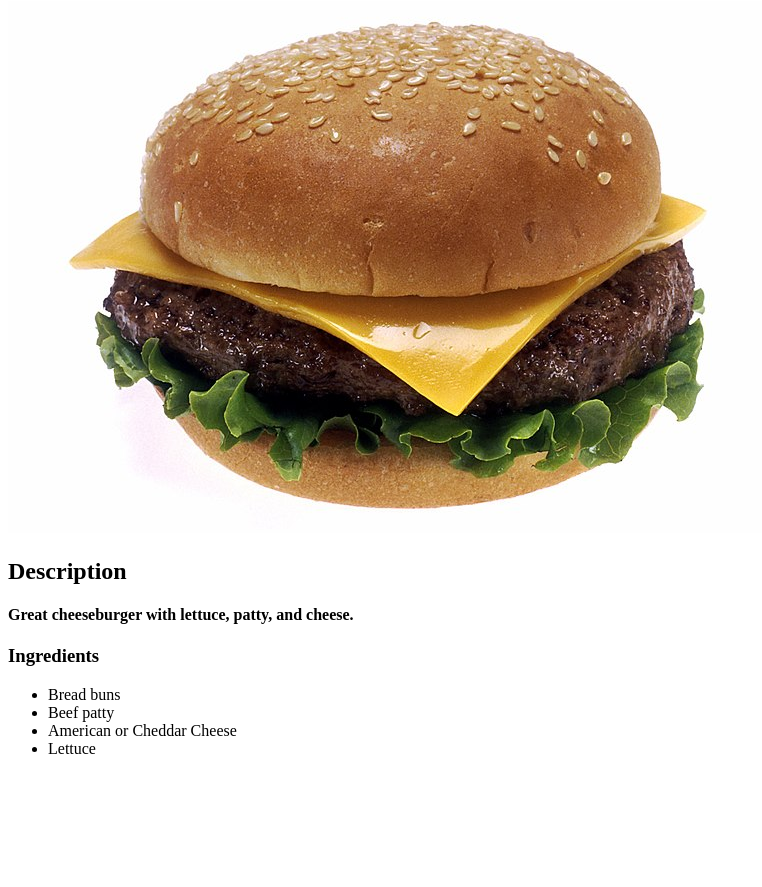
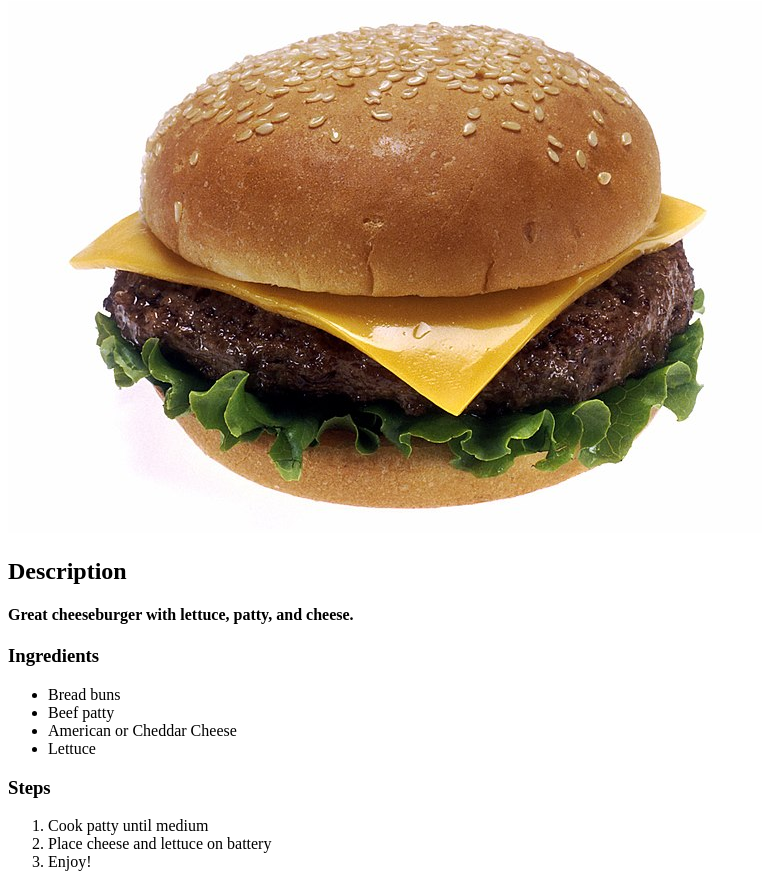
Before and after one commit to JulianJechart/odin-recipes, a plain HTML site: page recipes/cheeseburger.html in a window 1280 px wide. Shown: the part 79-966 px from the top of the page, without its empty margins (0-762 px from the left). Before the commit the page ends 853 px from the top, so only its background shows below. Drawn offline with Linux system fonts and the light colour scheme.

Commit message:
Feat: Add Steps ordered list

```diff
--- a/recipes/cheeseburger.html
+++ b/recipes/cheeseburger.html
@@ -15,6 +15,11 @@
             <li>American or Cheddar Cheese</li>
             <li>Lettuce</li>
         </ul>
-
+        <h3>Steps</h3>
+        <ol>
+            <li>Cook patty until medium</li>
+            <li>Place cheese and lettuce on battery</li>
+            <li>Enjoy!</li>
+        </ol>
     </body>
 </html>
```
